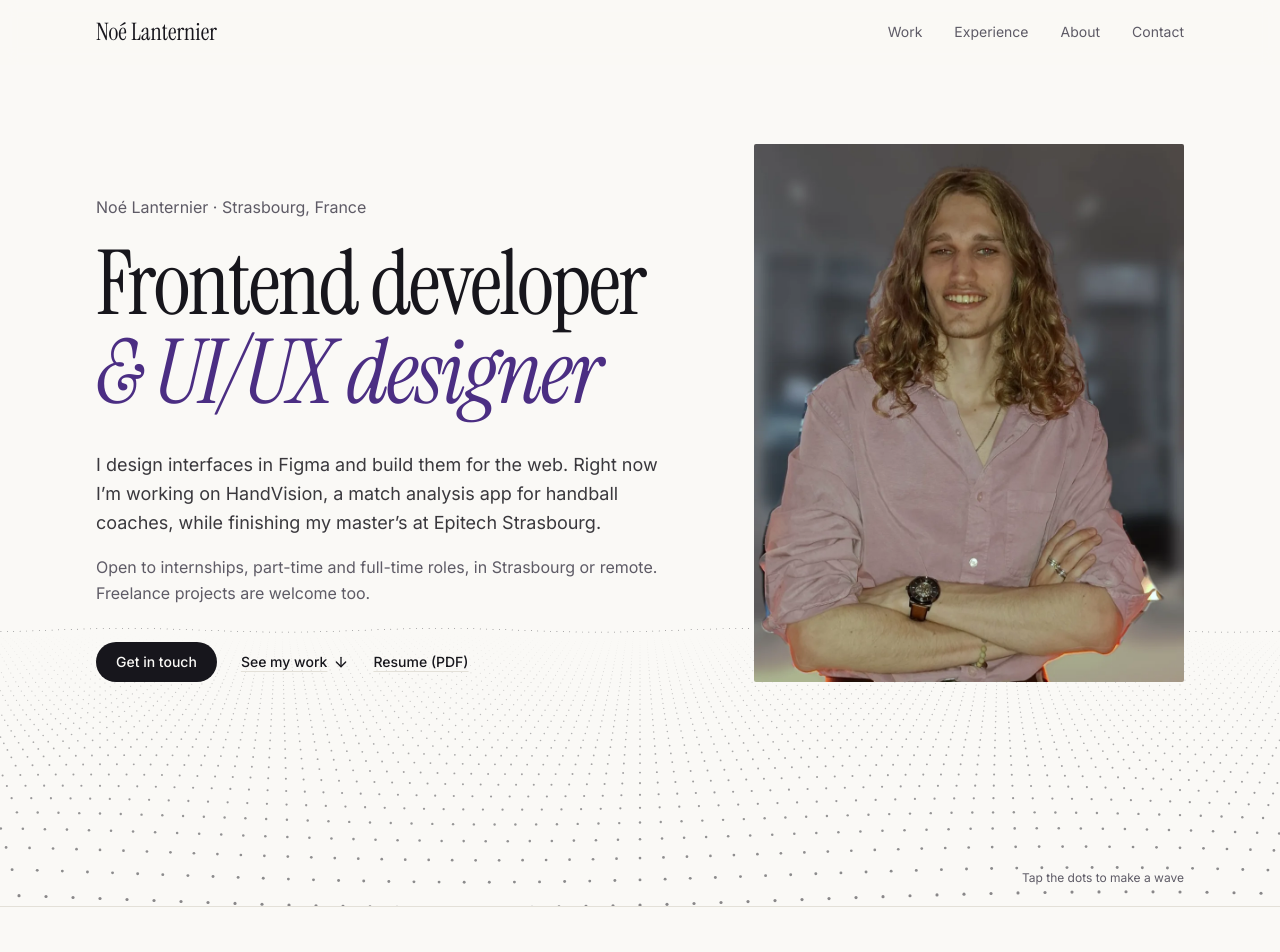
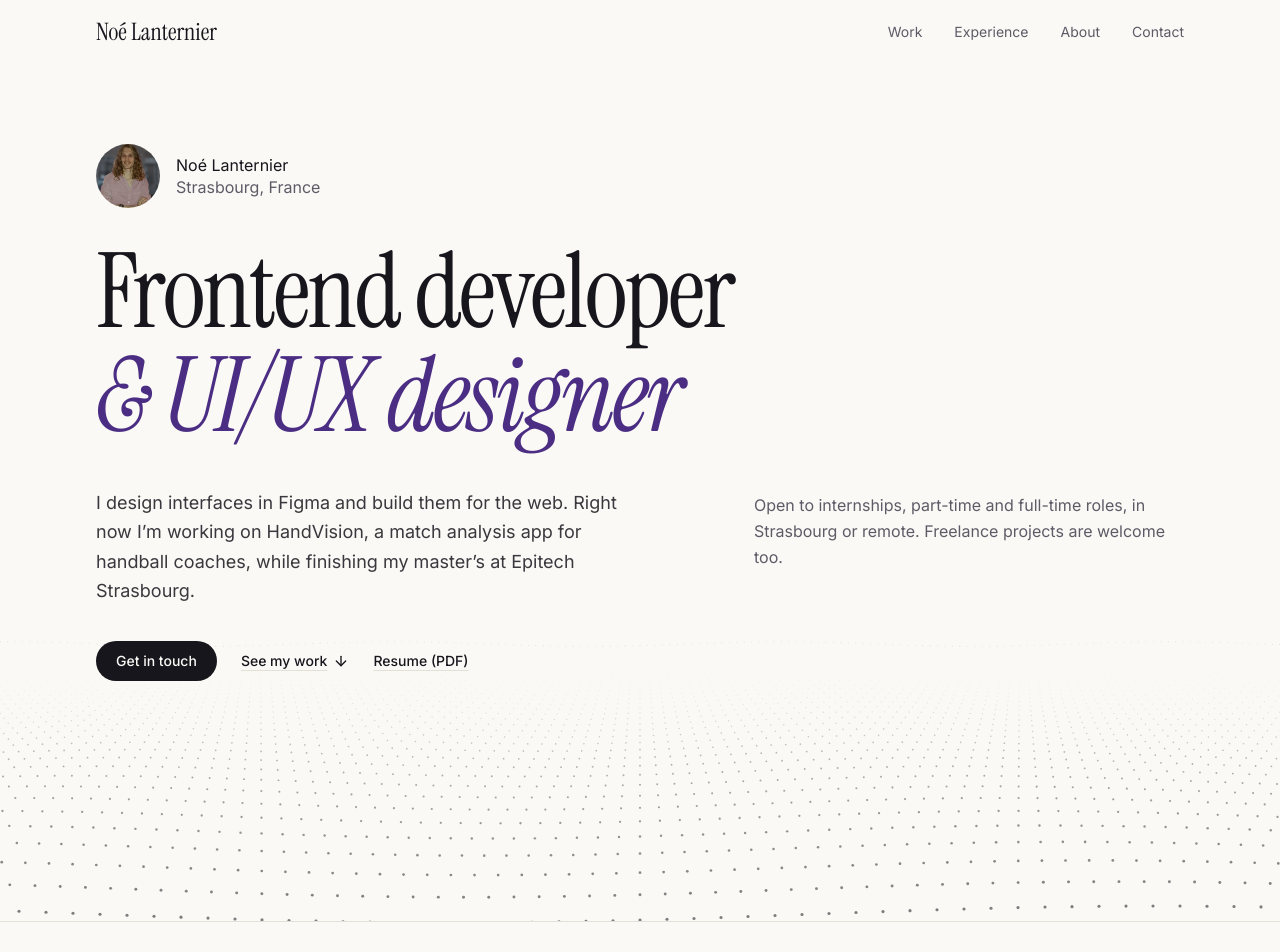
Before and after one commit to NoeLanternier/Portfolio, a React (Vite) app: page / in a window 1280 px wide. Shown: the top 952 px of the page. Built offline with nearby package versions, Linux system fonts and the light colour scheme.

Commit message:
feat: smaller portrait, wider headline, softer dot horizon
- Portrait becomes a small avatar next to the name
- Headline spans the full width; intro and availability side by side
- Dot floor fades out towards the horizon (mask + steeper falloff)
- Remove the dot floor hint text

```diff
--- a/src/components/DotField.jsx
+++ b/src/components/DotField.jsx
@@ -10,7 +10,7 @@ import { useEffect, useRef } from 'react'
 const INK = [23, 22, 28]
 const PURPLE = [98, 64, 184]
 const NEAR = 1
-const FAR = 4.2
+const FAR = 3.6
 
 const lerp = (a, b, t) => a + (b - a) * t
 const clamp01 = (v) => Math.max(0, Math.min(1, v))
@@ -107,7 +107,7 @@ export default function DotField({ targetRef, className = '' }) {
         const z = NEAR + j * spacing
         const s = f / z
         const depth = (z - NEAR) / (FAR - NEAR) // 0 near → 1 far
-        const baseAlpha = 0.5 * Math.pow(1 - depth, 1.3)
+        const baseAlpha = 0.55 * Math.pow(1 - depth, 1.8)
         if (baseAlpha < 0.01) continue
         const half = ((W / 2 + 20) * z) / f
         const i0 = Math.ceil(-half / spacing)
--- a/src/sections/Hero.jsx
+++ b/src/sections/Hero.jsx
@@ -5,32 +5,44 @@ import { PROFILE } from '../data/profile'
 import portrait from '../assets/portrait.webp'
 import cvFile from '../assets/CV_Noe_LANTERNIER.pdf'
 
-const touch = typeof window !== 'undefined' && window.matchMedia?.('(hover: none)').matches
-const still =
-  typeof window !== 'undefined' && window.matchMedia?.('(prefers-reduced-motion: reduce)').matches
-
 export default function Hero() {
   const sectionRef = useRef(null)
 
   return (
     <section id="top" ref={sectionRef} className="relative overflow-hidden">
-      {/* Interactive floor of dots, under the content. */}
-      <div className="absolute inset-x-0 bottom-0 h-[clamp(220px,36vh,380px)]">
+      {/* Interactive floor of dots, under the content. Its far edge fades out. */}
+      <div className="absolute inset-x-0 bottom-0 h-[clamp(220px,38vh,400px)] [mask-image:linear-gradient(to_bottom,transparent,black_45%)]">
         <DotField targetRef={sectionRef} />
       </div>
 
-      <div className="page relative grid items-end gap-12 pb-[clamp(170px,28vh,300px)] pt-28 md:grid-cols-12 md:gap-10 md:pt-36">
-        <div className="md:col-span-7">
-          <p className="text-muted">
-            {PROFILE.name} · {PROFILE.location}
+      <div className="page relative pb-[clamp(190px,30vh,320px)] pt-28 md:pt-36">
+        <div className="flex items-center gap-4">
+          <img
+            src={portrait}
+            alt="Portrait of Noé Lanternier"
+            width="960"
+            height="1200"
+            className="h-14 w-14 rounded-full object-cover object-[50%_22%] md:h-16 md:w-16"
+          />
+          <p className="leading-snug">
+            {PROFILE.name}
+            <br />
+            <span className="text-muted">{PROFILE.location}</span>
           </p>
-          <h1 className="mt-5 font-serif text-[3.4rem] leading-[0.95] tracking-tight sm:text-7xl lg:text-[5.6rem]">
+        </div>
+
+        <h1 className="mt-8 font-serif text-[3.4rem] leading-[0.95] tracking-tight sm:text-7xl lg:text-[6.5rem]">
           {PROFILE.title}
           <br />
           <em className="text-accent">{PROFILE.titleSecond}</em>
         </h1>
-          <p className="mt-8 max-w-xl text-lg leading-relaxed text-ink/85">{PROFILE.intro}</p>
-          <p className="mt-4 max-w-xl leading-relaxed text-muted">{PROFILE.availability}</p>
+
+        <div className="mt-10 grid gap-4 md:grid-cols-12 md:gap-10">
+          <p className="text-lg leading-relaxed text-ink/85 md:col-span-6">{PROFILE.intro}</p>
+          <p className="leading-relaxed text-muted md:col-span-5 md:col-start-8 md:pt-1">
+            {PROFILE.availability}
+          </p>
+        </div>
 
         <div className="mt-9 flex flex-wrap items-center gap-x-6 gap-y-4">
           <a href="#contact" className="btn-primary">
@@ -44,23 +56,6 @@ export default function Hero() {
           </a>
         </div>
       </div>
-
-        <figure className="md:col-span-5">
-          <img
-            src={portrait}
-            alt="Portrait of Noé Lanternier"
-            width="960"
-            height="1200"
-            className="aspect-[4/5] w-full max-w-sm rounded-sm object-cover md:ml-auto md:max-w-none"
-          />
-        </figure>
-      </div>
-
-      {!still && (
-        <p className="page pointer-events-none absolute inset-x-0 bottom-5 text-right text-xs text-muted">
-          {touch ? 'Tap the dots to make a wave' : 'Move your cursor over the dots · click to make a wave'}
-        </p>
-      )}
     </section>
   )
 }
```
Lines whose indentation alone changed are shown as unchanged.
